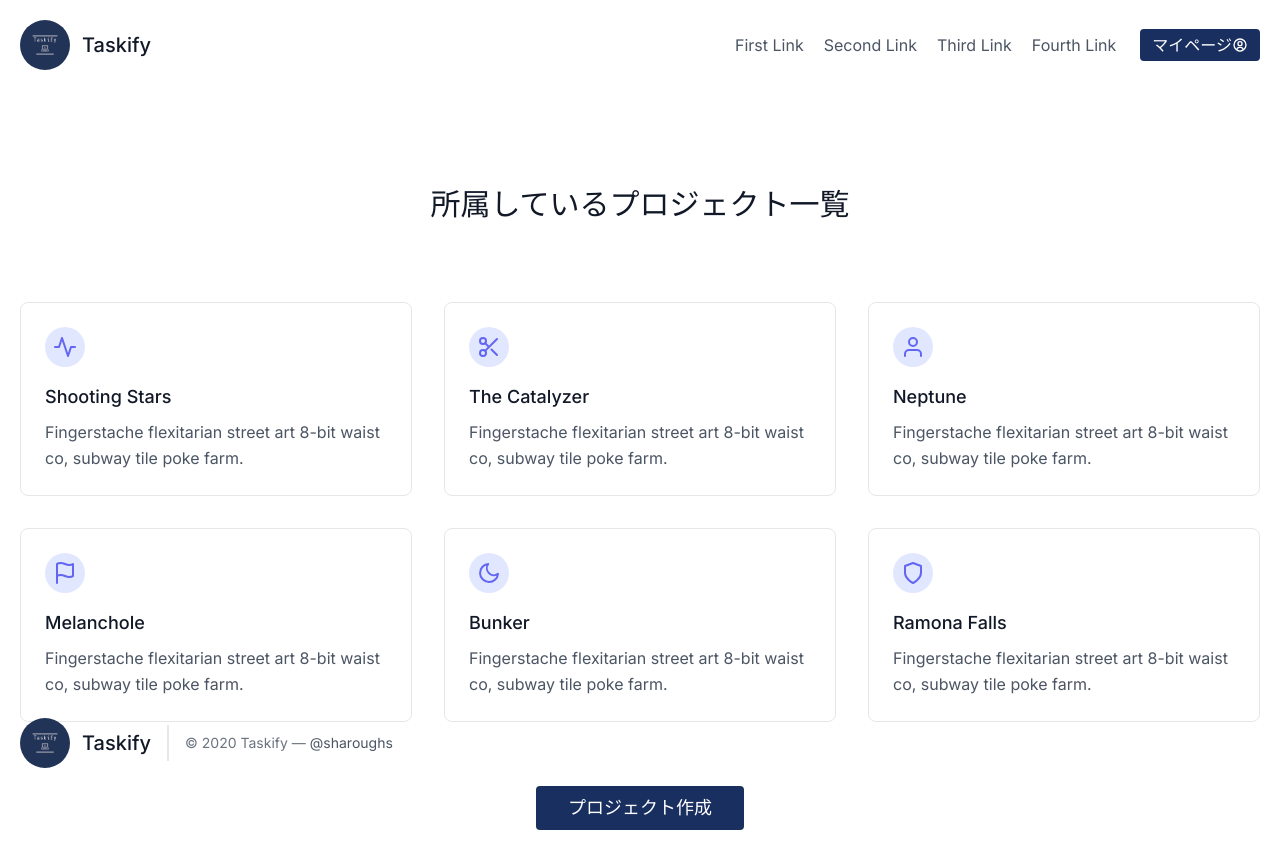
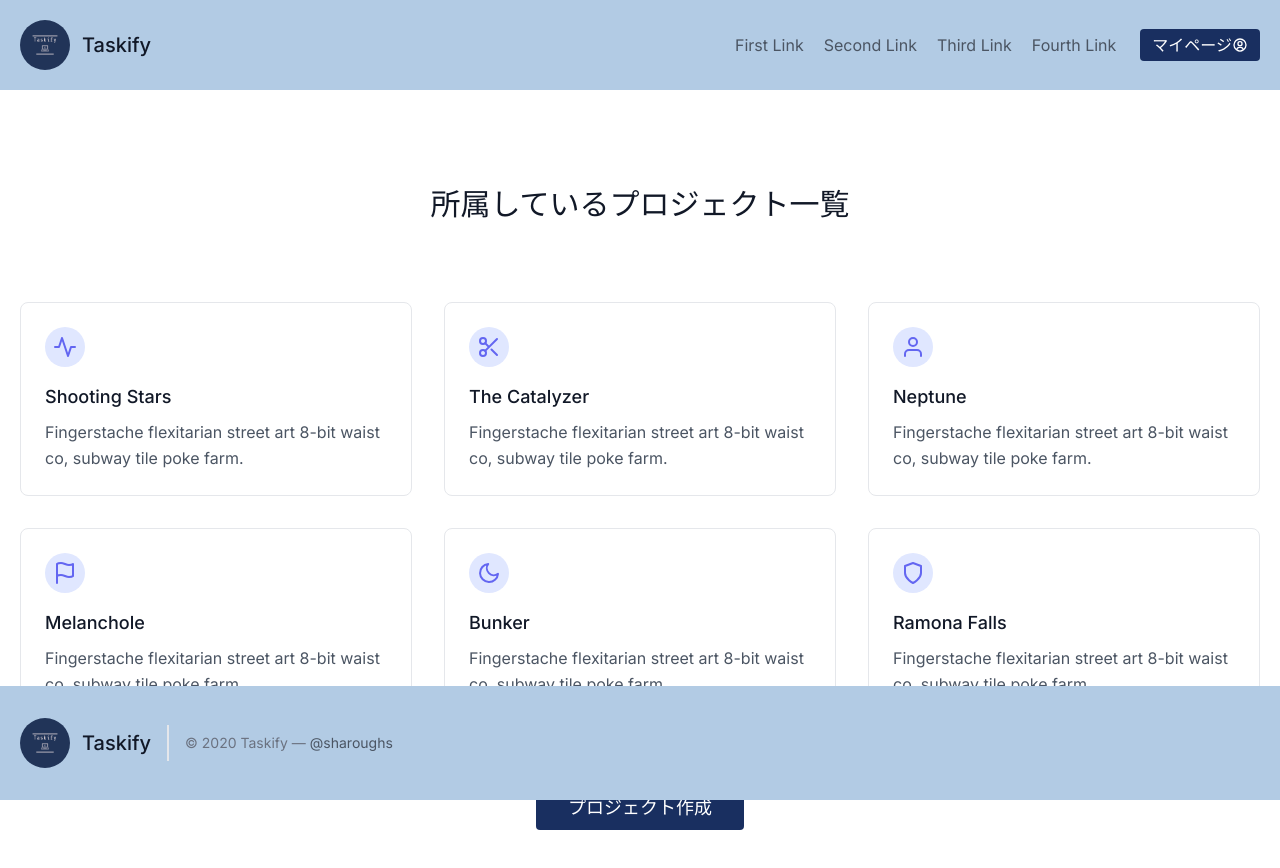
Before and after one commit to k-syota/Taskify-FRONT, a Next.js app: page /tasks in a window 1280 px wide. Shown: the top 868 px of the page. Built offline with nearby package versions, Linux system fonts and the light colour scheme.

Commit message:
:lipstick: Header,Footerの背景設定

```diff
--- a/app/components/Footer.tsx
+++ b/app/components/Footer.tsx
@@ -4,7 +4,7 @@ import Link from "next/link";
 
 const Footer = () => {
     return (
-        <footer className="text-gray-600 body-font absolute bottom-0 w-full">
+        <footer className="text-gray-600 body-font absolute bottom-0 w-full bg-third-color">
             <div className="container px-5 py-8 mx-auto flex items-center sm:flex-row flex-col">
                 <Link href="/" className="flex title-font font-medium items-center md:justify-start justify-center text-gray-900">
                     <Image alt="logo" src="/images/logo.png" height="50" width="50" className='rounded-full' />
--- a/app/components/Header.tsx
+++ b/app/components/Header.tsx
@@ -5,7 +5,7 @@ import { BiUserCircle } from "react-icons/bi"
 
 const Header = () => {
     return (
-        <header className="text-gray-600 body-font">
+        <header className="text-gray-600 body-font bg-third-color">
             <div className="container mx-auto flex flex-wrap p-5 flex-col md:flex-row items-center">
                 <Link href="/" className="flex title-font font-medium items-center text-gray-900 mb-4 md:mb-0">
                     <Image alt="logo" src="/images/logo.png" height="50" width="50" className='rounded-full' />
```
